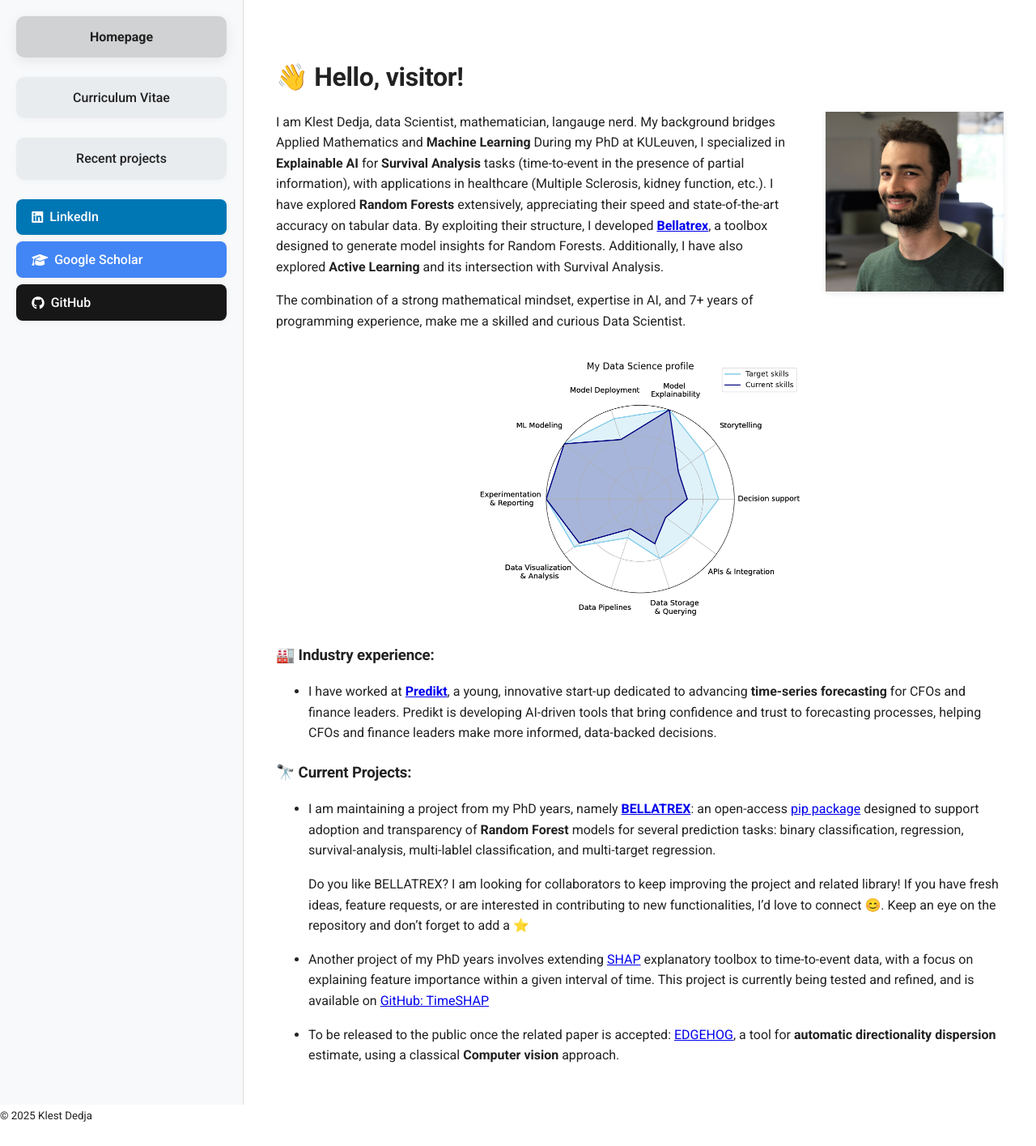
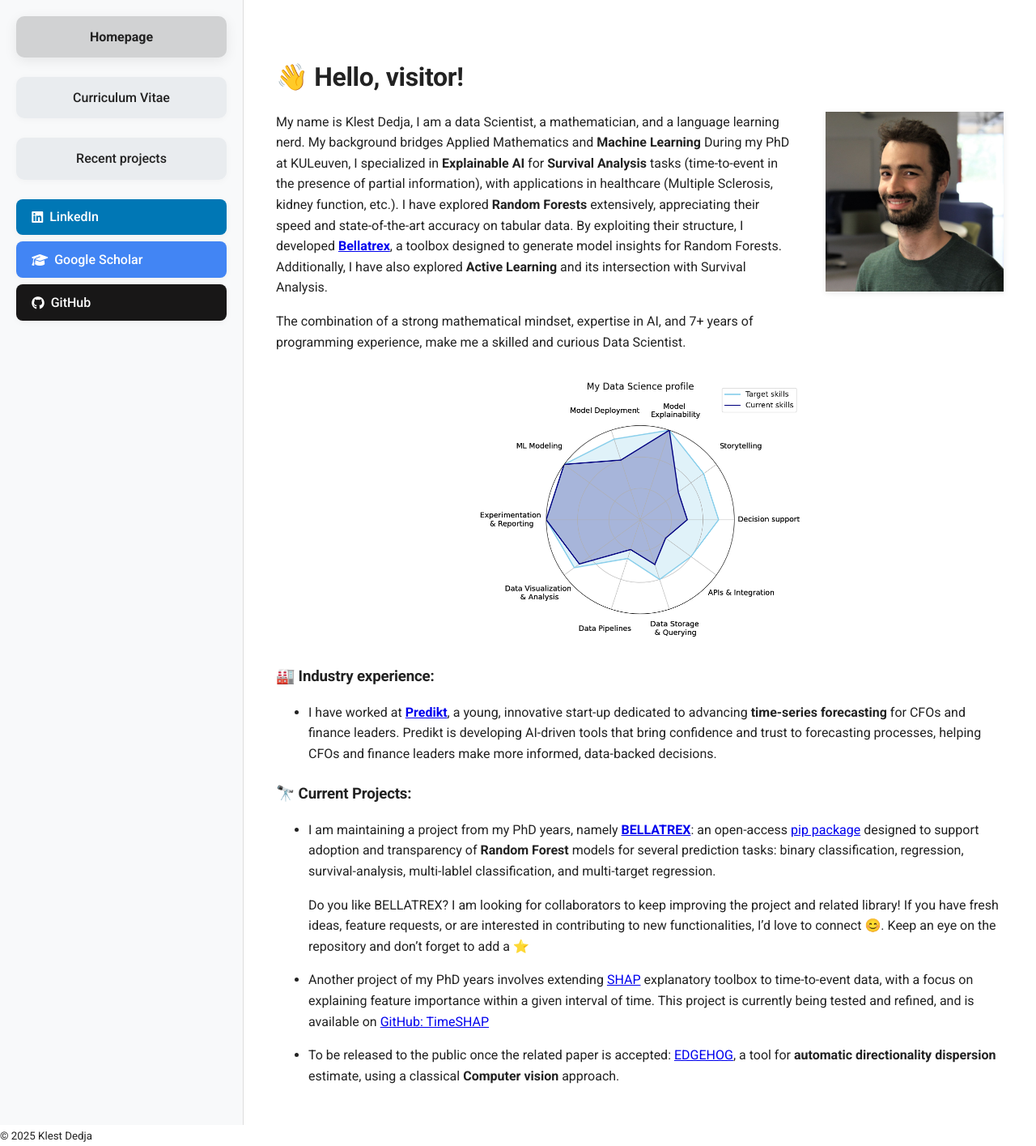
Before and after one commit to KlestDedja/klestdedja.github.io, a Jekyll site: the page built from index.md, in a window 1280 px wide. Shown: the whole page at 81% size. Built offline with Jekyll 4.4.1, drawn with Linux system fonts in a browser that asks for light colours; before the commit the page ends 1389 px from its top, so only the background shows below that.

Commit message:
index.md typo

```diff
--- a/index.md
+++ b/index.md
@@ -7,7 +7,7 @@ title: "Klest Dedja's website"
 
 <div style="display: flex; align-items: flex-start; gap: 2.5rem;">
   <div style="flex: 1;">
-    I am Klest Dedja, data Scientist, mathematician, langauge nerd. My background bridges Applied Mathematics and <strong>Machine Learning</strong> During my PhD at KULeuven, I specialized in <strong>Explainable AI</strong> for <strong>Survival Analysis</strong> tasks (time-to-event in the presence of partial information), with applications in healthcare (Multiple Sclerosis, kidney function, etc.).
+    My name is Klest Dedja, I am a data Scientist, a mathematician, and a language learning nerd. My background bridges Applied Mathematics and <strong>Machine Learning</strong> During my PhD at KULeuven, I specialized in <strong>Explainable AI</strong> for <strong>Survival Analysis</strong> tasks (time-to-event in the presence of partial information), with applications in healthcare (Multiple Sclerosis, kidney function, etc.).
 
   I have explored <strong>Random Forests</strong> extensively, appreciating  their speed and state-of-the-art accuracy on tabular data. By exploiting their structure, I developed <a href="https://github.com/klestdedja/bellatrex"><strong>Bellatrex</strong></a>, a toolbox designed to generate model insights for Random Forests. Additionally, I have also explored <strong>Active Learning</strong> and its intersection with Survival Analysis.<br>
 
```
